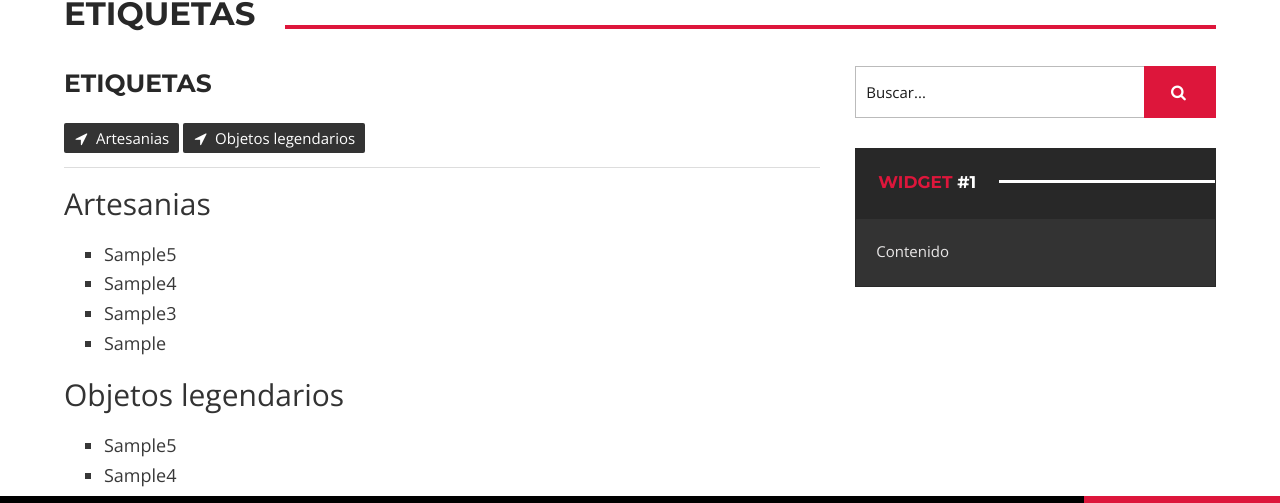
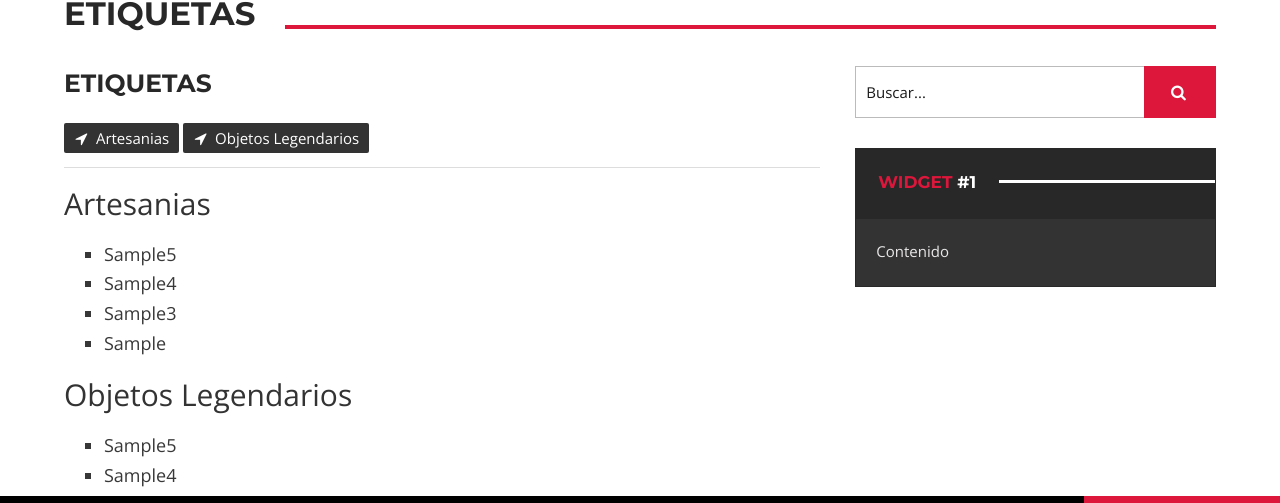
Before and after one commit to ACast59/GW2Guias, a Jekyll site: the page built from etiquetas.html, in a window 1280 px wide. Shown: the part 353-856 px from the top of the page. Built offline with Jekyll 4.4.1, drawn with Linux system fonts in a browser that asks for light colours.

Commit message:
Update etiquetas.html

```diff
--- a/etiquetas.html
+++ b/etiquetas.html
@@ -6,12 +6,12 @@ title: Etiquetas
 <div class="site-tags">
   <div class="tag-list">
     {% for tag in site.tags %}
-    <a href="#{{ tag[0] | slugify | capitalize }}"><i class="icon-guide"></i> {{ tag[0] | capitalize }}</a>
+    <a href="#{{ tag[0] | slugify | capitalize }}"><i class="icon-guide"></i> {{ tag[0] }}</a>
     {% endfor %}
   </div>
   <div class="tag-posts">
     {% for tag in site.tags %}
-    <h3 id="{{ tag[0] | slugify | capitalize }}">{{ tag[0] | capitalize }}</h3>
+    <h3 id="{{ tag[0] | slugify | capitalize }}">{{ tag[0] }}</h3>
     <ul class="tag-posts-tagged">
       {% for post in tag[1] %}
         <a href="{{ site.baseurl }}{{ post.url }}">
```
